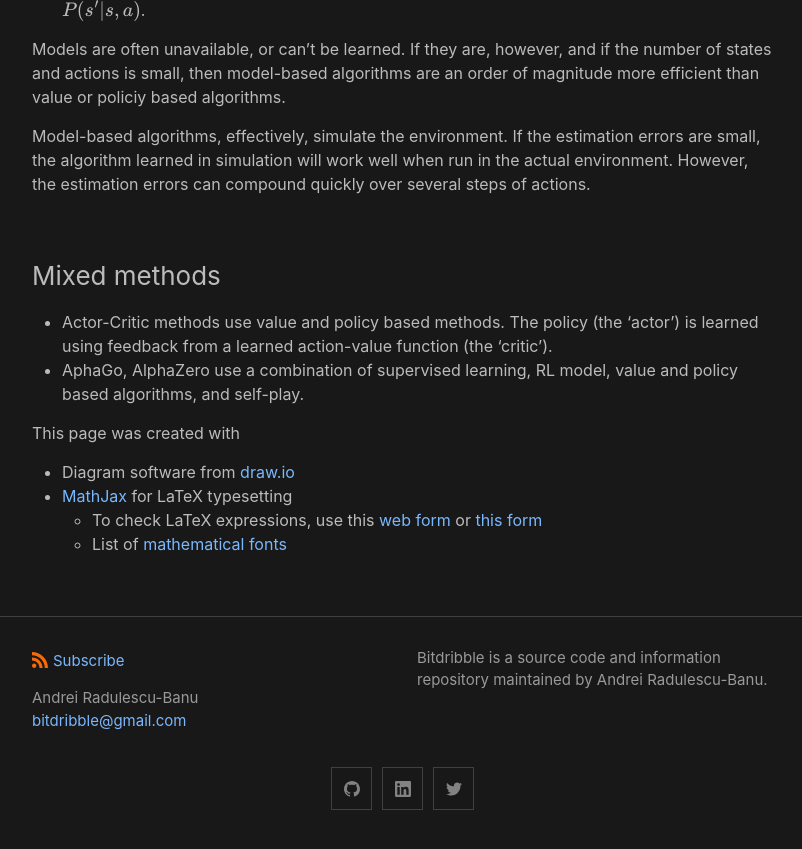
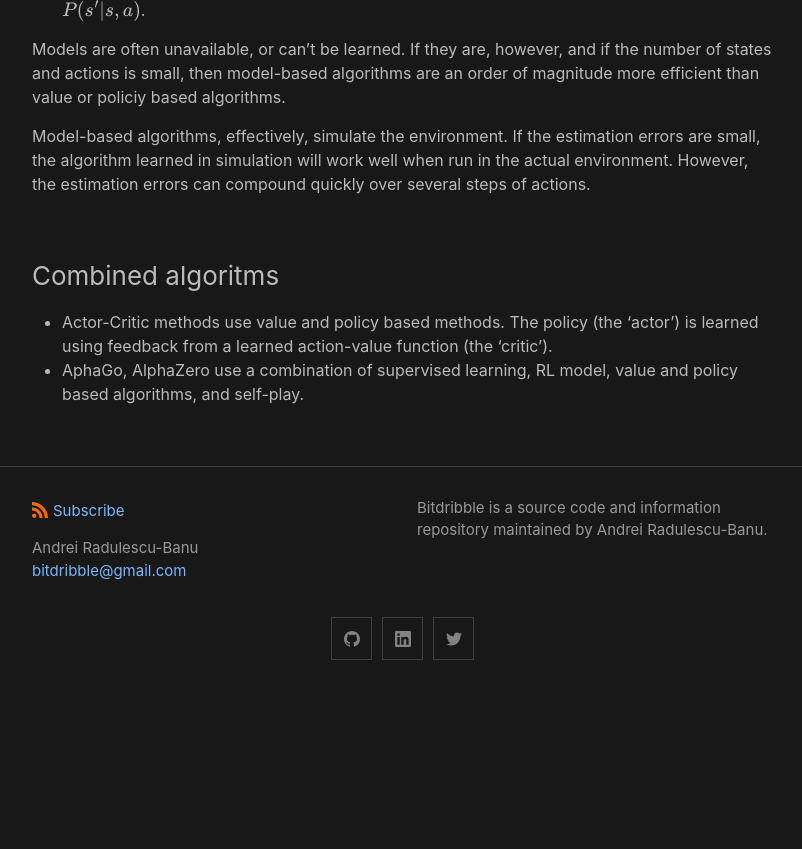
Before and after one commit to analytiq-hub/sigagent.github.io, a Jekyll site: the page built from machine_learning/_posts/2021-01-22-reinforce.md, in a window 1280 px wide and 900 px high, scrolled down 7731 px. Shown: the top 849 px of the window, without its empty margins (238-1040 px from the left). Built offline with Jekyll 4.4.1, drawn with Linux system fonts in a browser that asks for light colours; formulas are drawn with MathJax 3; a script that is not in the unit is left out.

Commit message:
*** empty log message ***

```diff
--- a/machine_learning/_posts/2021-01-22-reinforce.md
+++ b/machine_learning/_posts/2021-01-22-reinforce.md
@@ -270,12 +270,6 @@ Models are often unavailable, or can't be learned. If they are, however, and if
 
 Model-based algorithms, effectively, simulate the environment. If the estimation errors are small, the algorithm learned in simulation will work well when run in the actual environment. However, the estimation errors can compound quickly over several steps of actions.
 
-### Mixed methods
+### Combined algoritms
 - Actor-Critic methods use value and policy based methods. The policy (the 'actor') is learned using feedback from a learned action-value function (the 'critic').
 - AphaGo, AlphaZero use a combination of supervised learning, RL model, value and policy based algorithms, and self-play.
-
-This page was created with
-* Diagram software from [draw.io](https://draw.io)
-* [MathJax](http://sgeos.github.io/github/jekyll/2016/08/21/adding_mathjax_to_a_jekyll_github_pages_blog.html) for LaTeX typesetting
-  * To check LaTeX expressions, use this [web form](https://cdn.rawgit.com/mathjax/MathJax/2.7.1/test/sample-dynamic-2.html) or [this form](http://mathb.in/29559)
-  * List of [mathematical fonts](https://www.overleaf.com/learn/latex/Mathematical_fonts)
```
